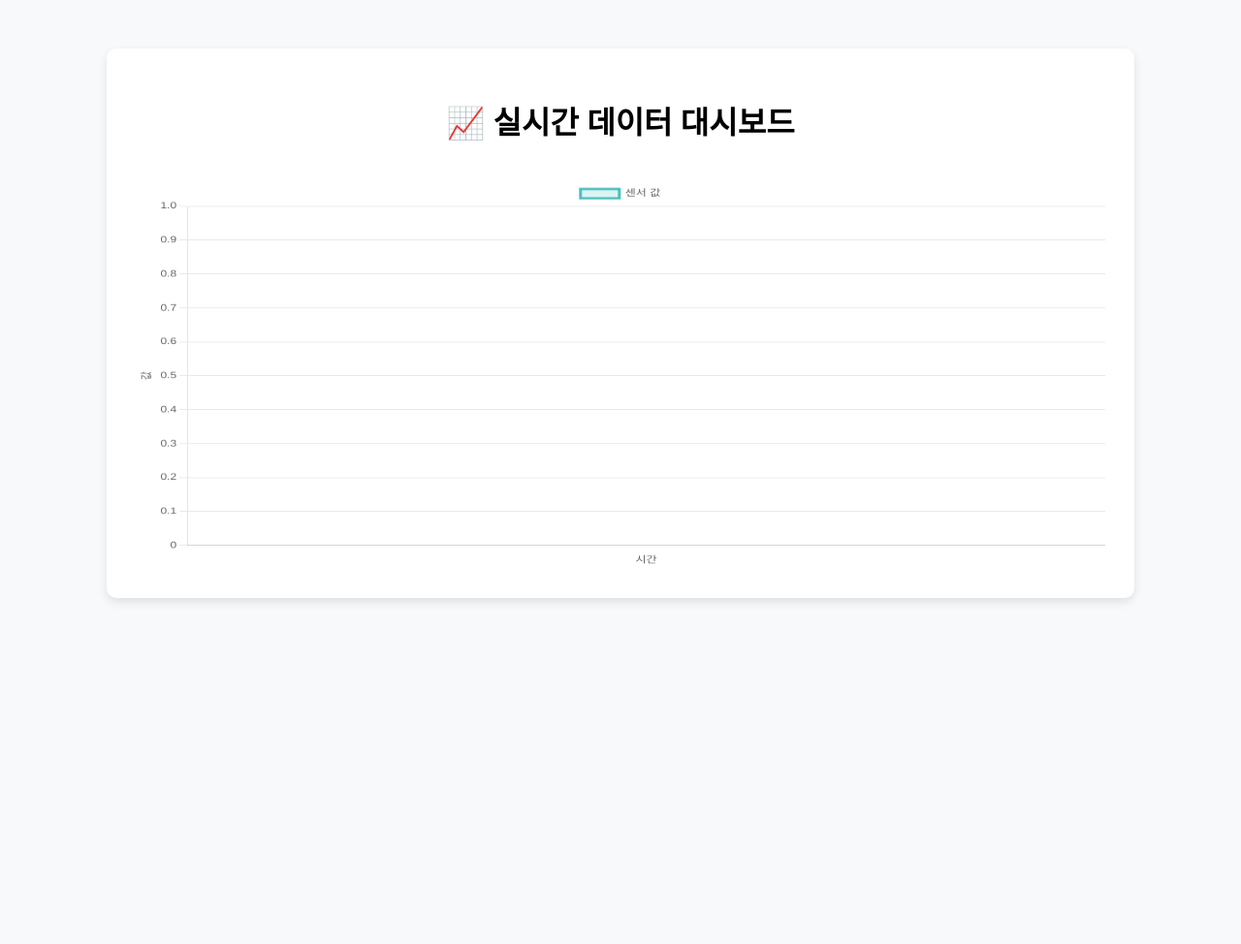
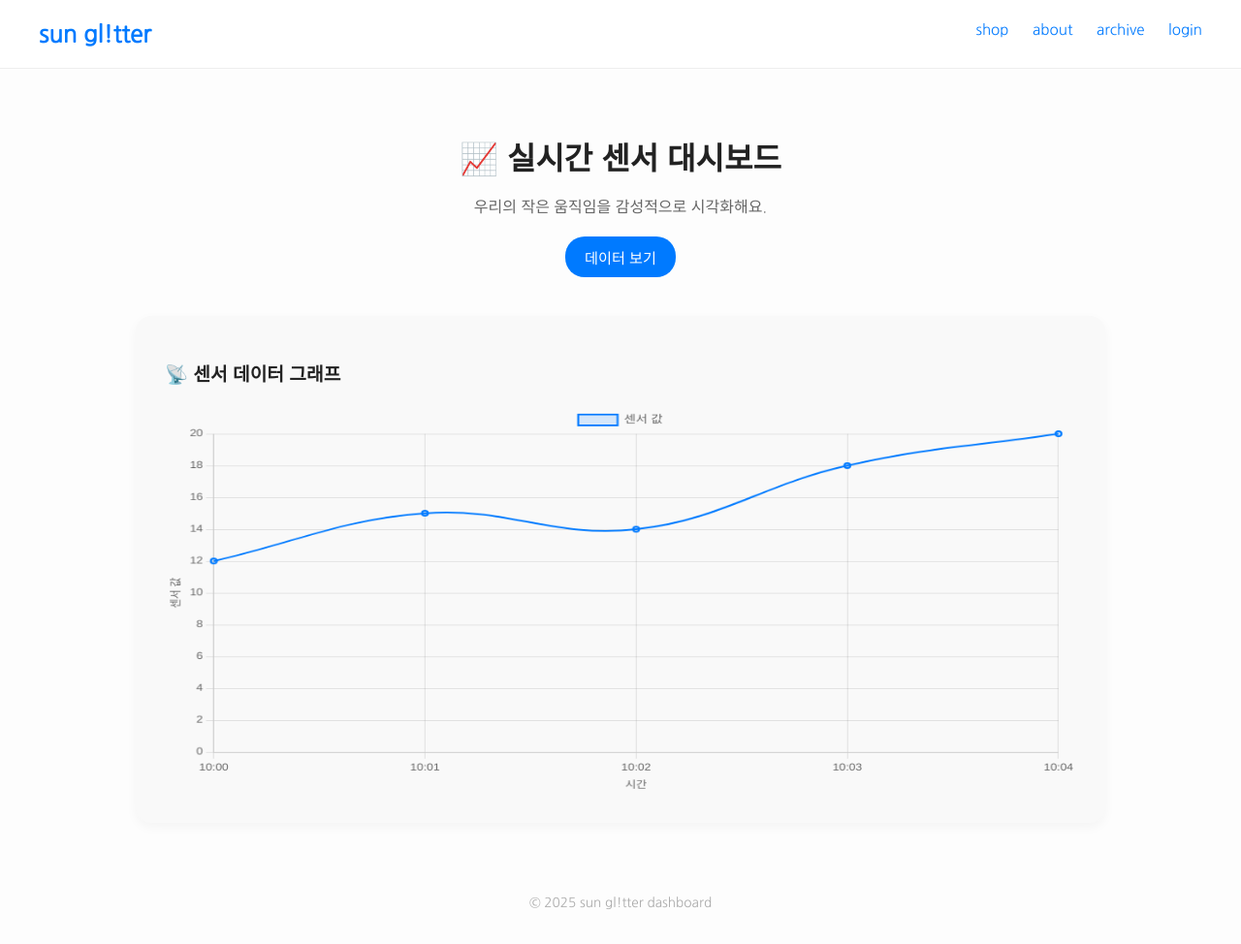
Before and after one commit to hwang-young/realtime-dashboard, a plain HTML site: page index.html in a window 1280 px wide. Shown: the whole page at 97% size. Before the commit the page ends 800 px from the top, so only its background shows below. Drawn offline with nearby package versions, Linux system fonts and the light colour scheme.

Commit message:
감성디자인적용

```diff
--- a/index.html
+++ b/index.html
@@ -1,16 +1,40 @@
 <!DOCTYPE html>
 <html lang="ko">
 <head>
-  <meta charset="UTF-8">
-  <title>실시간 데이터 대시보드</title>
-  <link rel="stylesheet" href="style.css">
+  <meta charset="UTF-8" />
+  <meta name="viewport" content="width=device-width, initial-scale=1.0" />
+  <title>sun gl!tter | 실시간 센서 대시보드</title>
+  <link rel="stylesheet" href="style.css" />
   <script src="https://cdn.jsdelivr.net/npm/chart.js"></script>
 </head>
 <body>
-  <div class="container">
-    <h1>📈 실시간 데이터 대시보드</h1>
-    <canvas id="realtimeChart"></canvas>
-  </div>
+  <nav class="navbar">
+    <div class="brand">sun gl!tter</div>
+    <div class="nav-links">
+      <a href="#">shop</a>
+      <a href="#">about</a>
+      <a href="#">archive</a>
+      <a href="#">login</a>
+    </div>
+  </nav>
+
+  <main class="container">
+    <section class="hero">
+      <h1>📈 실시간 센서 대시보드</h1>
+      <p>우리의 작은 움직임을 감성적으로 시각화해요.</p>
+      <button class="primary-button">데이터 보기</button>
+    </section>
+
+    <section class="card">
+      <h2>📡 센서 데이터 그래프</h2>
+      <canvas id="realtimeChart"></canvas>
+    </section>
+  </main>
+
+  <footer>
+    <p>© 2025 sun gl!tter dashboard</p>
+  </footer>
+
   <script src="script.js"></script>
 </body>
 </html>
--- a/script.js
+++ b/script.js
@@ -3,17 +3,28 @@ const ctx = document.getElementById('realtimeChart').getContext('2d');
 const chart = new Chart(ctx, {
   type: 'line',
   data: {
-    labels: [],
+    labels: ['10:00', '10:01', '10:02', '10:03', '10:04'],
     datasets: [{
       label: '센서 값',
-      data: [],
-      borderColor: 'rgba(75, 192, 192, 1)',
-      backgroundColor: 'rgba(75, 192, 192, 0.2)',
-      tension: 0.3
+      data: [12, 15, 14, 18, 20],
+      borderColor: '#007aff',
+      backgroundColor: 'rgba(0, 122, 255, 0.15)',
+      borderWidth: 2,
+      tension: 0.4,
+      pointRadius: 3
     }]
   },
   options: {
     responsive: true,
+    plugins: {
+      legend: {
+        labels: {
+          font: {
+            size: 13
+          }
+        }
+      }
+    },
     scales: {
       x: {
         title: {
@@ -24,7 +35,7 @@ const chart = new Chart(ctx, {
       y: {
         title: {
           display: true,
-          text: '값'
+          text: '센서 값'
         },
         beginAtZero: true
       }
--- a/style.css
+++ b/style.css
@@ -1,26 +1,90 @@
+@import url('https://fonts.googleapis.com/css2?family=Nanum+Gothic&display=swap');
+
 body {
   margin: 0;
-  padding: 0;
-  font-family: 'Segoe UI', sans-serif;
-  background-color: #f8f9fa;
+  font-family: 'Nanum Gothic', sans-serif;
+  background-color: #fdfdfd;
+  color: #222;
+}
+
+.navbar {
+  display: flex;
+  justify-content: space-between;
+  padding: 20px 40px;
+  background-color: #fff;
+  border-bottom: 1px solid #eee;
+}
+
+.navbar .brand {
+  font-size: 1.5em;
+  color: #007aff;
+  font-weight: bold;
+}
+
+.navbar .nav-links a {
+  margin-left: 20px;
+  text-decoration: none;
+  color: #007aff;
+  font-size: 0.95em;
 }
 
 .container {
-  width: 80%;
   max-width: 1000px;
-  margin: 50px auto;
-  background: white;
-  padding: 30px;
-  box-shadow: 0 4px 10px rgba(0,0,0,0.1);
-  border-radius: 10px;
+  margin: 0 auto;
+  padding: 40px 20px;
 }
 
-h1 {
+.hero {
   text-align: center;
   margin-bottom: 40px;
+}
+
+.hero h1 {
+  font-size: 2em;
+  margin-bottom: 10px;
+}
+
+.hero p {
+  font-size: 1em;
+  color: #666;
+  margin-bottom: 20px;
+}
+
+.primary-button {
+  background-color: #007aff;
+  color: white;
+  border: none;
+  padding: 10px 20px;
+  font-size: 0.95em;
+  border-radius: 20px;
+  cursor: pointer;
+  transition: background-color 0.3s ease;
+}
+
+.primary-button:hover {
+  background-color: #005edc;
+}
+
+.card {
+  background: #f9f9f9;
+  border-radius: 16px;
+  padding: 30px;
+  box-shadow: 0 4px 12px rgba(0, 0, 0, 0.04);
+}
+
+.card h2 {
+  font-size: 1.2em;
+  margin-bottom: 20px;
 }
 
 canvas {
   width: 100% !important;
   height: 400px !important;
 }
+
+footer {
+  text-align: center;
+  padding: 20px;
+  font-size: 0.85em;
+  color: #aaa;
+}
```
